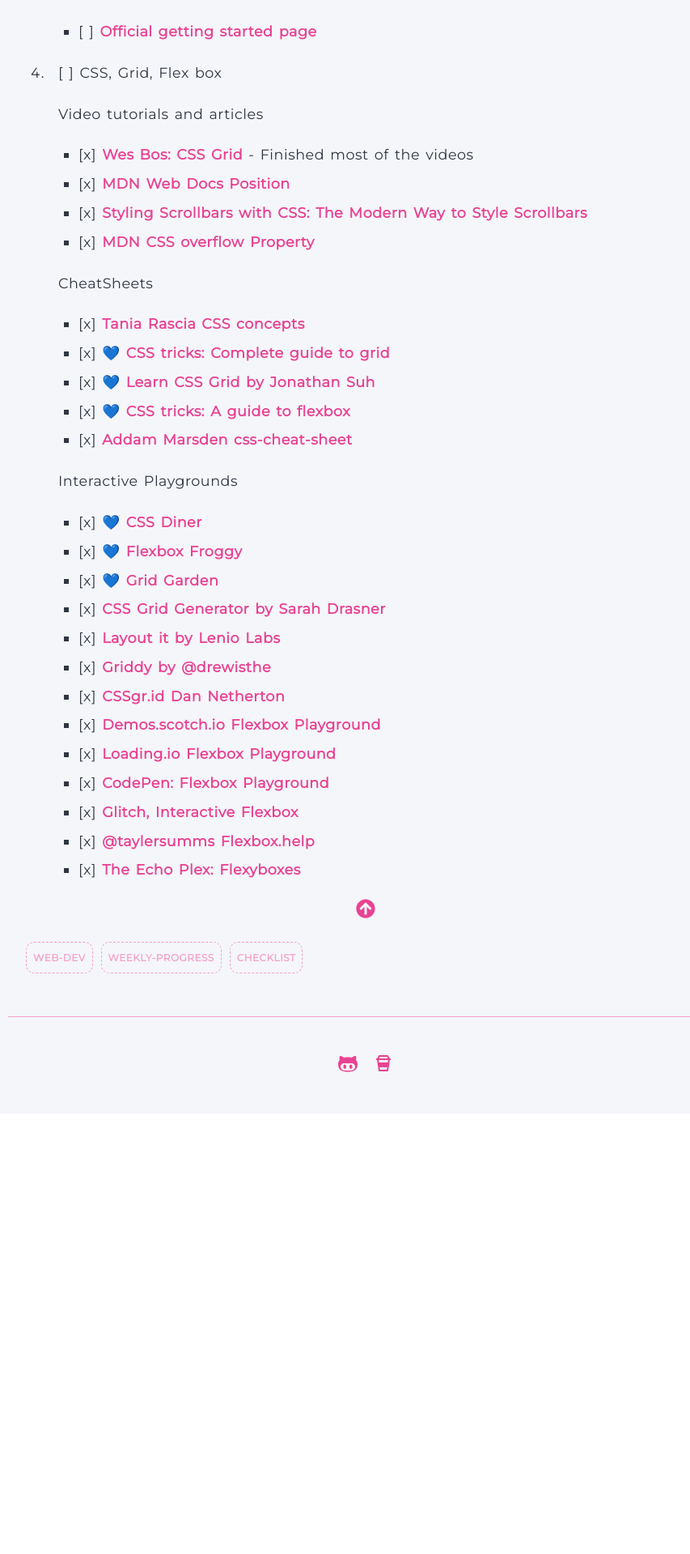
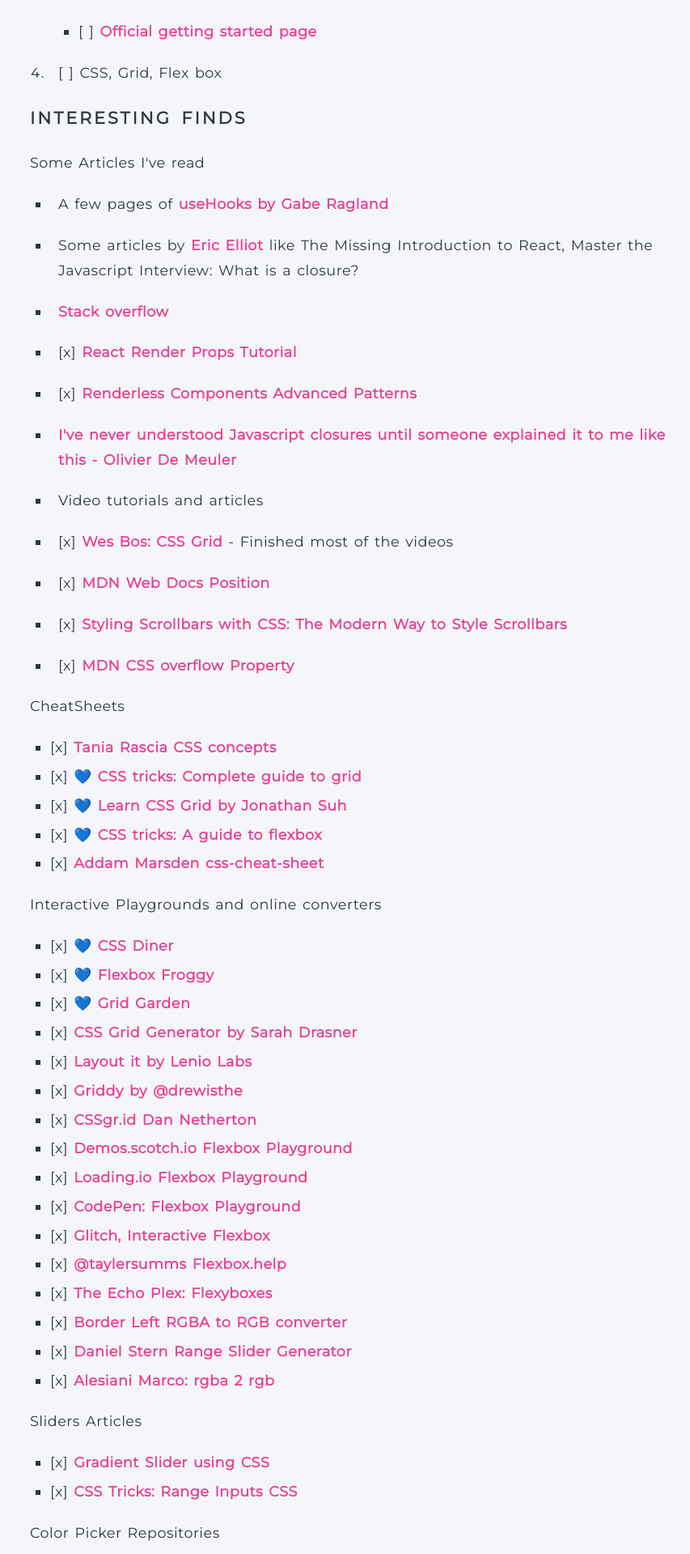
Before and after one commit to mithi/digital-garden, a Next.js app: page /web-dev/00-weekly-progress in a window 1280 px wide. Shown: the part 801-2720 px from the top of the page at 81% size, without its empty margins (188-1041 px from the left). Before the commit the page ends 2176 px from the top, so only its background shows below. Built offline with nearby package versions, Linux system fonts and the light colour scheme; a web font is replaced by a local one.

Commit message:
📝 Add web-dev links

```diff
--- a/pages/web-dev/00-weekly-progress/index.mdx
+++ b/pages/web-dev/00-weekly-progress/index.mdx
@@ -26,7 +26,18 @@
 
 4.  [ ] CSS, Grid, Flex box
 
-    Video tutorials and articles
+#### Interesting finds
+
+Some Articles I've read
+
+-   A few pages of [useHooks by Gabe Ragland](https://usehooks.com/)
+-   Some articles by [Eric Elliot](https://medium.com/@_ericelliott) like The Missing Introduction to React, Master the Javascript Interview: What is a closure?
+-   [Stack overflow](https://stackoverflow.com/questions/2728278/what-is-a-practical-use-for-a-closure-in-javascript)
+-   [x] [React Render Props Tutorial](https://reactjs.org/docs/render-props.html)
+-   [x] [Renderless Components Advanced Patterns](https://shopify-1.gitbook.io/react/4.-advanced-patterns/renderless-components)
+-   [I've never understood Javascript closures until someone explained it to me like this - Olivier De Meuler](https://medium.com/dailyjs/i-never-understood-javascript-closures-9663703368e8)
+
+-   Video tutorials and articles
 
 -   [x] [Wes Bos: CSS Grid](https://cssgrid.io/) - Finished most of the videos
 -   [x] [MDN Web Docs Position](https://developer.mozilla.org/en-US/docs/Web/CSS/position)
@@ -41,7 +52,7 @@
 -   [x] 💙 [CSS tricks: A guide to flexbox](https://css-tricks.com/snippets/css/a-guide-to-flexbox/)
 -   [x] [Addam Marsden css-cheat-sheet](https://adam-marsden.co.uk/css-cheat-sheet)
 
-    Interactive Playgrounds
+Interactive Playgrounds and online converters
 
 -   [x] 💙 [CSS Diner](https://flukeout.github.io/)
 -   [x] 💙 [Flexbox Froggy](https://flexboxfroggy.com/)
@@ -56,3 +67,22 @@
 -   [x] [Glitch, Interactive Flexbox](https://glitch.com/~interactive-flexbox)
 -   [x] [@taylersumms Flexbox.help](https://flexbox.help/)
 -   [x] [The Echo Plex: Flexyboxes](https://the-echoplex.net/flexyboxes/)
+-   [x] [Border Left RGBA to RGB converter](https://borderleft.com/toolbox/rgba/)
+-   [x] [Daniel Stern Range Slider Generator](http://danielstern.ca/range.css/?ref=css-tricks#/)
+-   [x] [Alesiani Marco: rgba 2 rgb](https://github.com/marcodiiga/rgba2rgb/blob/master/rgba2rgb.html)
+
+Sliders Articles
+
+-   [x] [Gradient Slider using CSS](https://codepen.io/egrucza/pen/LEoOQZ)
+-   [x] [CSS Tricks: Range Inputs CSS](https://css-tricks.com/styling-cross-browser-compatible-range-inputs-css/)
+
+Color Picker Repositories
+
+-   [x] [Casesandberg: React Color](http://casesandberg.github.io/react-color/)
+-   [x] [Elrumordelaluz: Coloreact](https://elrumordelaluz.github.io/coloreact/)
+-   [x] [React Colorful](https://github.com/omgovich/react-colorful)
+-   [x] [dhtml colorpicker](https://dhtmlx.com/docs/products/dhtmlxColorPicker-for-React/)
+
+### To Checkout
+
+-   Addy Osmani Learning Javascript Design Patterns book
```
Lines whose indentation alone changed are shown as unchanged.
